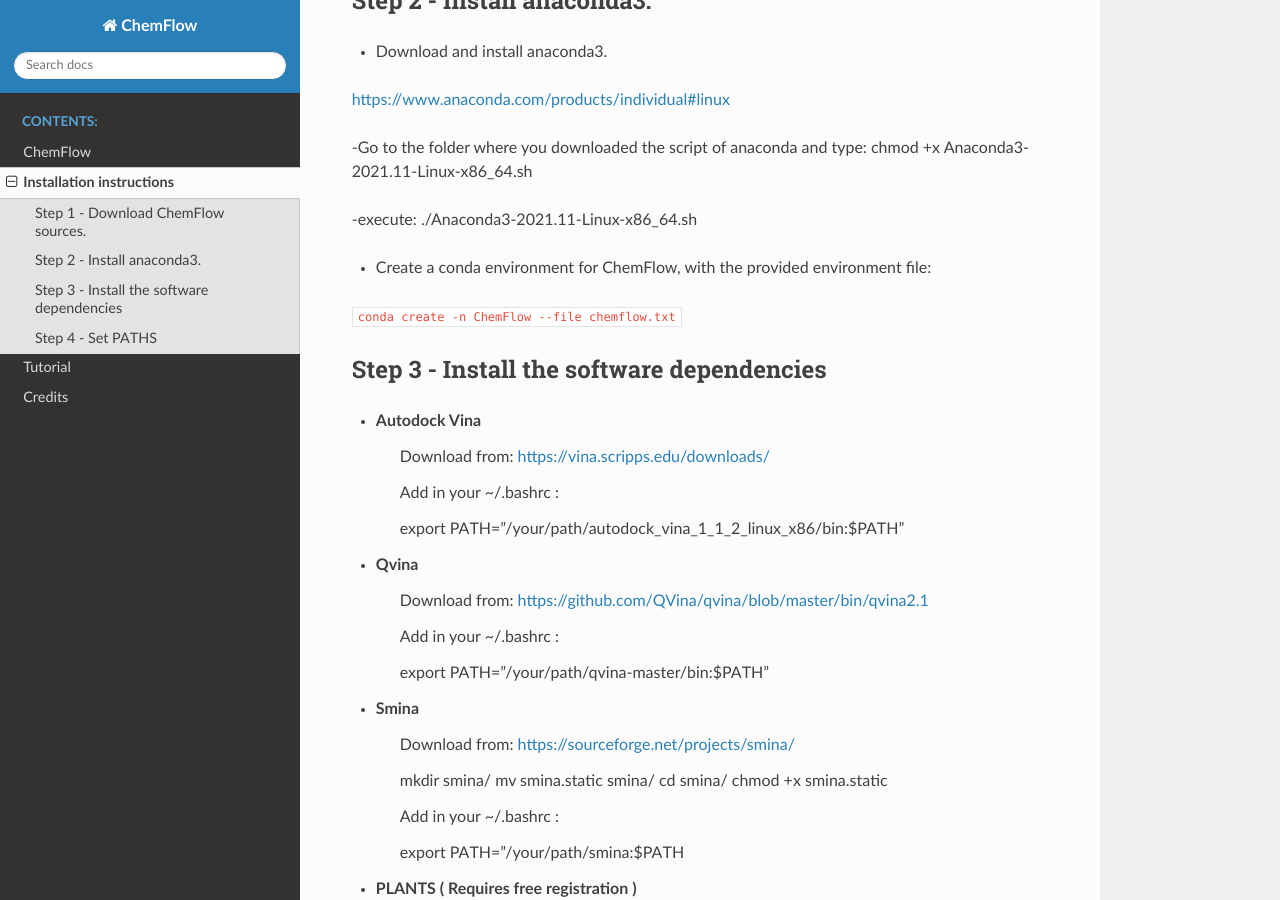
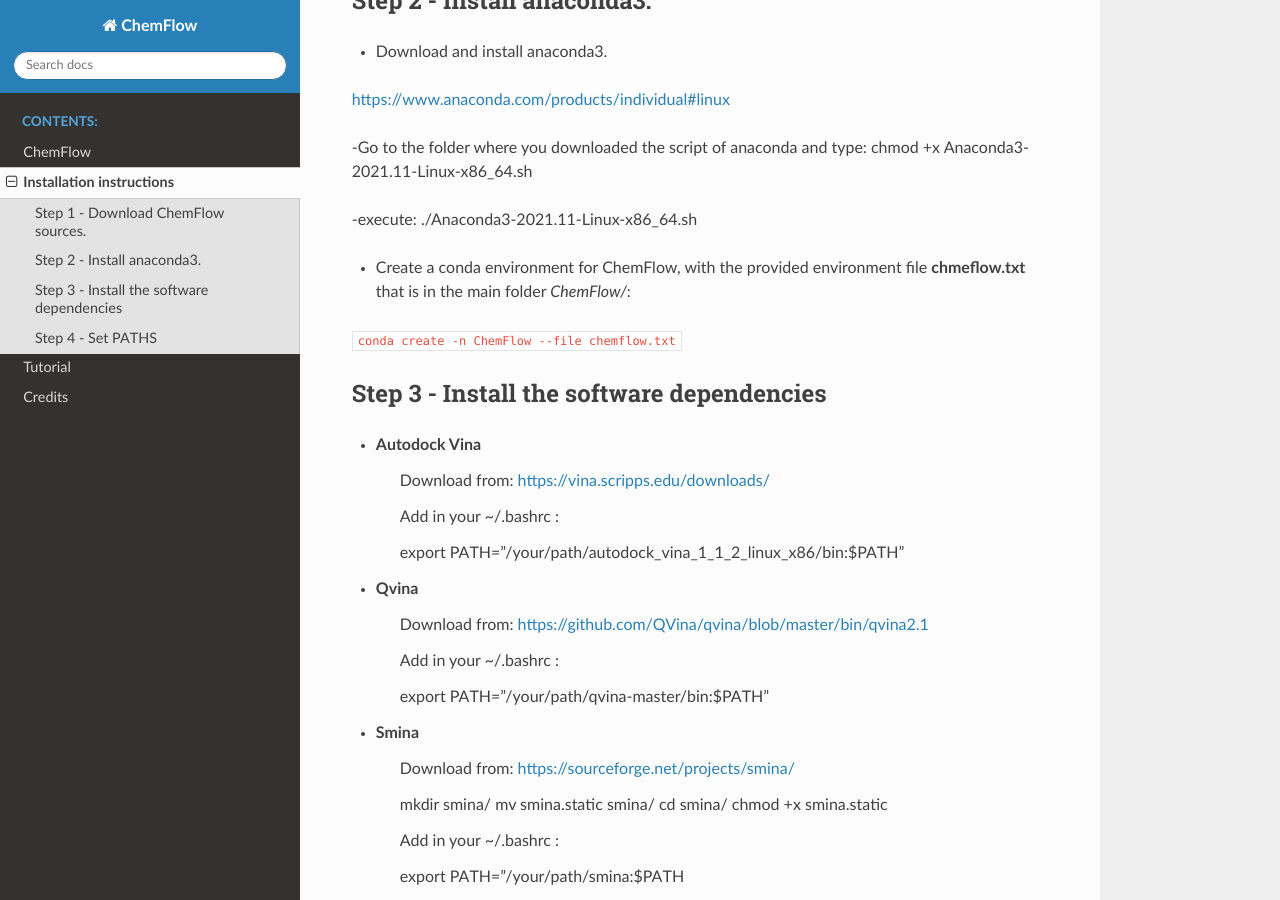
Before and after one commit to IFMlab/ChemFlow, a Sphinx documentation site: the page built from docs/installation.rst, in a window 1280 px wide and 900 px high, scrolled down 714 px. Built offline with Sphinx 7.4.7 and the Read the Docs theme 2.0.0, drawn with Linux system fonts in a browser that asks for light colours.

Commit message:
Update installation.rst

```diff
--- a/docs/installation.rst
+++ b/docs/installation.rst
@@ -41,7 +41,7 @@ chmod +x Anaconda3-2021.11-Linux-x86_64.sh
 
 -execute: ./Anaconda3-2021.11-Linux-x86_64.sh
 
-* Create a conda environment for ChemFlow, with the provided environment file:
+* Create a conda environment for ChemFlow, with the provided environment file **chmeflow.txt** that is in the main folder *ChemFlow/*:
 ``conda create -n ChemFlow --file chemflow.txt``
 
 Step 3 - Install the software dependencies
```
